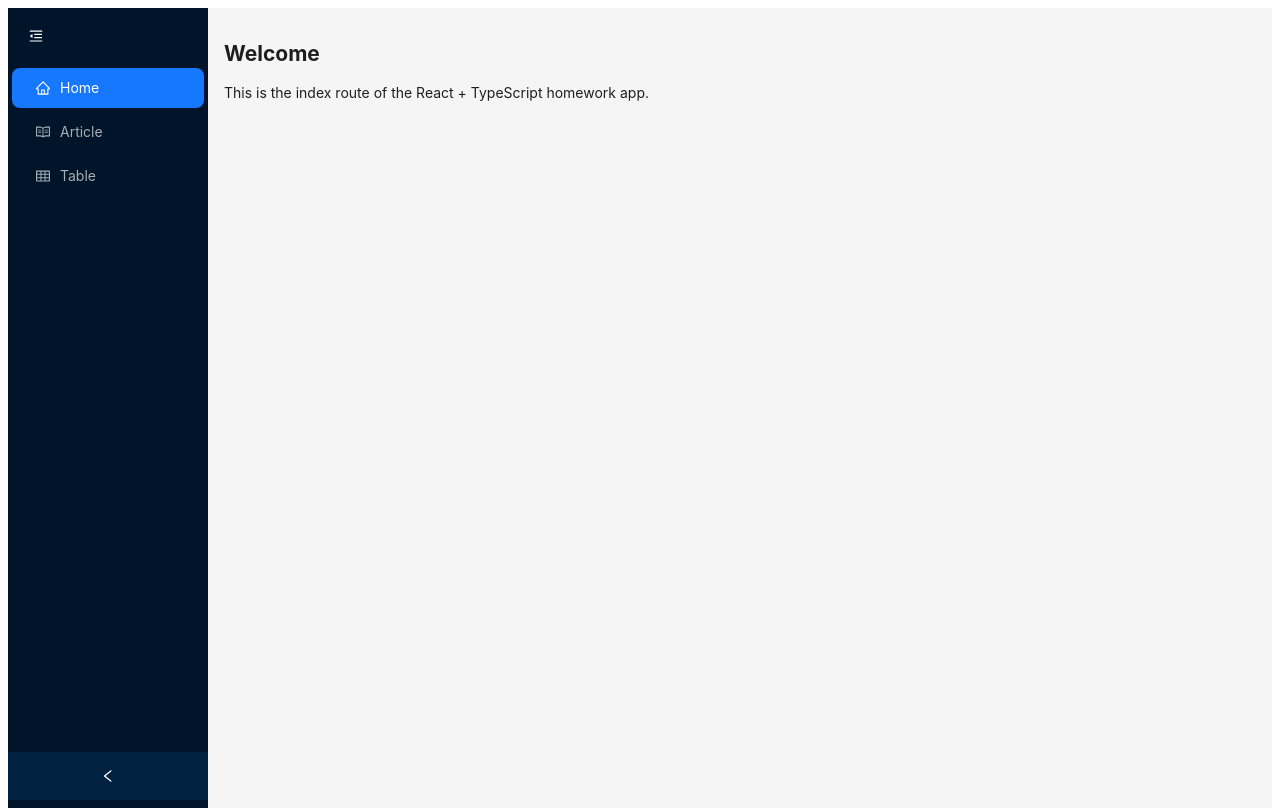
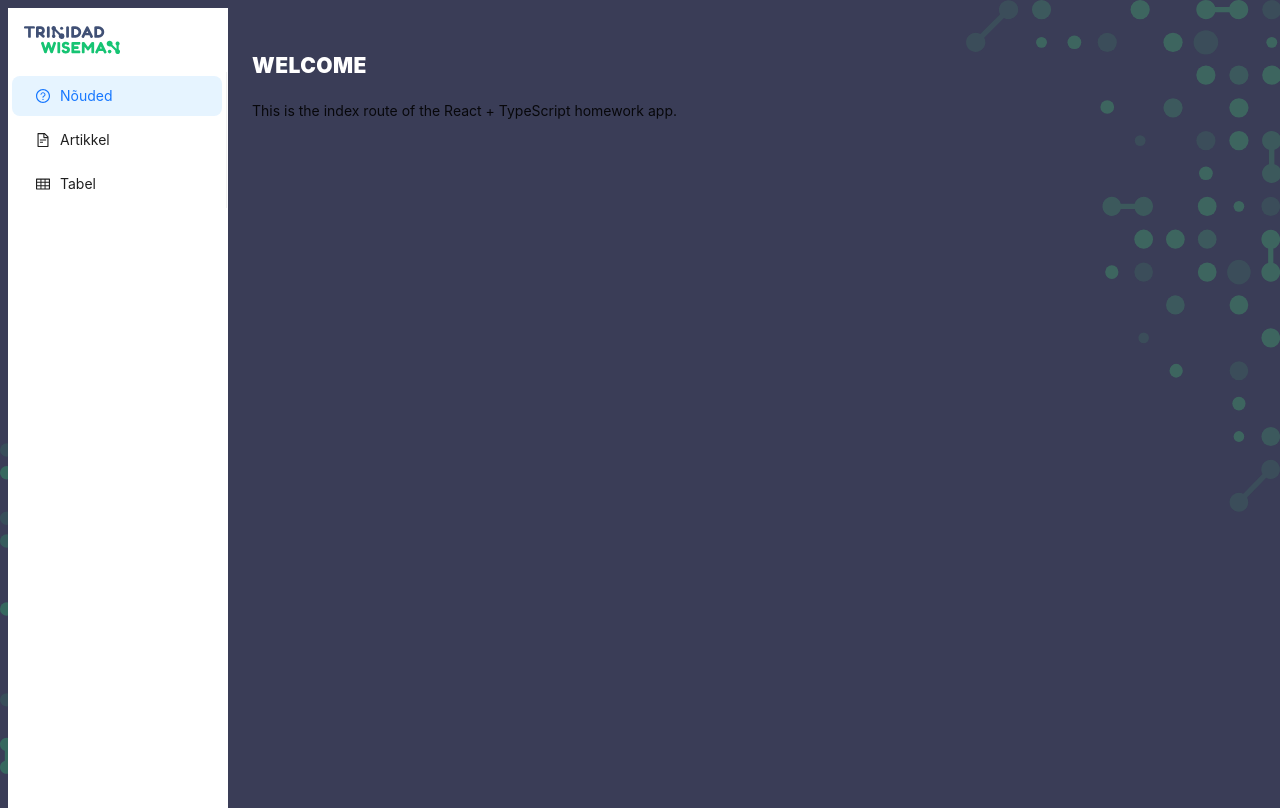
Before and after one commit to fredkorts/trinidad-wiseman-homework, a React (Vite) app: page / in a window 1280 px wide. Built offline with nearby package versions, Linux system fonts and the light colour scheme.

Commit message:
Improve styling

```diff
--- a/src/App.tsx
+++ b/src/App.tsx
@@ -6,6 +6,8 @@ import Home from '@/pages/Home';
 import ArticlePage from '@/pages/Article';
 import TablePage from '@/pages/Table';
 import './assets/styles/global.css';
+import './assets/styles/fonts.css';
+import './assets/styles/theme.css';
 
 const qc = new QueryClient();
 
--- /dev/null
+++ b/src/assets/styles/fonts.css
@@ -0,0 +1,54 @@
+/* Font family name you'll use in CSS: "Booster Next FY" */
+@font-face {
+  font-family: "Booster Next FY";
+  src: url("../fonts/BoosterNextFY-Thin.woff2") format("woff2"),
+       url("../fonts/BoosterNextFY-Thin.woff") format("woff");
+  font-weight: 100;
+  font-style: normal;
+  font-display: swap;
+}
+
+@font-face {
+  font-family: "Booster Next FY";
+  src: url("../fonts/BoosterNextFY-Light.woff2") format("woff2"),
+       url("../fonts/BoosterNextFY-Light.woff") format("woff");
+  font-weight: 300;
+  font-style: normal;
+  font-display: swap;
+}
+
+@font-face {
+  font-family: "Booster Next FY";
+  src: url("../fonts/BoosterNextFY-Regular.woff2") format("woff2"),
+       url("../fonts/BoosterNextFY-Regular.woff") format("woff");
+  font-weight: 400;
+  font-style: normal;
+  font-display: swap;
+}
+
+@font-face {
+  font-family: "Booster Next FY";
+  src: url("../fonts/BoosterNextFY-Medium.woff2") format("woff2"),
+       url("../fonts/BoosterNextFY-Medium.woff") format("woff");
+  font-weight: 500;
+  font-style: normal;
+  font-display: swap;
+}
+
+@font-face {
+  font-family: "Booster Next FY";
+  src: url("../fonts/BoosterNextFY-Bold.woff2") format("woff2"),
+       url("../fonts/BoosterNextFY-Bold.woff") format("woff");
+  font-weight: 700;
+  font-style: normal;
+  font-display: swap;
+}
+
+@font-face {
+  font-family: "Booster Next FY";
+  src: url("../fonts/BoosterNextFY-Black.woff2") format("woff2"),
+       url("../fonts/BoosterNextFY-Black.woff") format("woff");
+  font-weight: 900;
+  font-style: normal;
+  font-display: swap;
+}
--- /dev/null
+++ b/src/assets/styles/theme.css
@@ -0,0 +1,75 @@
+:root {
+  --bg: #3a3d57;
+  --text: #ffffff;
+}
+
+html, body, #root { height: 100%; }
+
+body {
+  background: var(--bg);
+  color: var(--text);
+  font-family: "Booster Next FY", system-ui, -apple-system, "Segoe UI", Roboto, Arial, sans-serif;
+  line-height: 1.6;
+}
+
+/* A wrapper that paints fixed corner decorations without repeating */
+.tw-layout {
+  position: relative;
+  min-height: 100vh;
+}
+
+.tw-layout::before,
+.tw-layout::after {
+  content: "";
+  position: fixed;           /* stay pinned even when scrolling */
+  pointer-events: none;
+  z-index: 0;
+  opacity: 0.9;
+  filter: none;
+}
+
+/* bottom-left dots */
+.tw-layout::before {
+  left: 0;
+  bottom: 0;
+  width: min(33vw, 520px);
+  height: min(33vw, 520px);
+  background: url("../images/bg-deco-left.svg") left bottom / contain no-repeat;
+}
+
+/* top-right dots */
+.tw-layout::after {
+  right: 0;
+  top: 0;
+  width: min(40vw, 640px);
+  height: min(40vw, 640px);
+  background: url("../images/bg-deco-right.svg") right top / contain no-repeat;
+}
+
+/* keep Ant Design surfaces readable on dark bg */
+.ant-layout { background: transparent !important; }
+.ant-card { background: rgba(0,0,0,0.15); border: none; }
+.ant-typography, .ant-card, .ant-alert { color: var(--text); }
+
+/* Big uppercase H1 like the screenshot */
+h1 {
+  font-weight: 900;
+  text-transform: uppercase;
+  letter-spacing: 0.02em;
+  color: var(--text);
+}
+
+/* Sidebar (light) vs content (dark) look */
+.tw-sider {
+  background: #ffffff !important;
+  border-right: 1px solid rgba(255,255,255,0.08);
+}
+.tw-sider .tw-logo {
+  height: 64px;
+  padding: 16px;
+  display: flex;
+  align-items: center;
+}
+.tw-sider .ant-menu {
+  background: transparent;
+}
--- a/src/components/layout/AppLayout.tsx
+++ b/src/components/layout/AppLayout.tsx
@@ -4,10 +4,10 @@ import { Outlet } from 'react-router-dom';
 
 export default function AppLayout() {
   return (
-    <Layout style={{ minHeight: '100vh' }}>
+    <Layout className="tw-layout" style={{ minHeight: '100vh' }}>
       <Sidebar />
       <Layout>
-        <Layout.Content style={{ padding: '16px' }}>
+        <Layout.Content style={{ padding: '24px', position: 'relative', zIndex: 1 }}>
           <Outlet />
         </Layout.Content>
       </Layout>
--- a/src/components/layout/Sidebar.tsx
+++ b/src/components/layout/Sidebar.tsx
@@ -1,37 +1,67 @@
-import { MenuFoldOutlined, MenuUnfoldOutlined, HomeOutlined, ReadOutlined, TableOutlined } from '@ant-design/icons';
-import { Button, Menu } from 'antd';
+import {
+  MenuFoldOutlined,
+  MenuUnfoldOutlined,
+  FileTextOutlined,
+  TableOutlined,
+  QuestionCircleOutlined,
+} from '@ant-design/icons';
+import { Button, Menu, Grid } from 'antd';
 import Sider from 'antd/es/layout/Sider';
 import { useState } from 'react';
 import { useNavigate, useLocation } from 'react-router-dom';
+import logo from '@/assets/images/logo.svg';
+
+const { useBreakpoint } = Grid;
 
 export function Sidebar() {
   const [collapsed, setCollapsed] = useState(false);
+  const screens = useBreakpoint();
+  const isMobile = !screens.lg; // < lg => mobile/tablet
   const nav = useNavigate();
   const loc = useLocation();
 
   const items = [
-    { key: '/', icon: <HomeOutlined />, label: 'Home' },
-    { key: '/article', icon: <ReadOutlined />, label: 'Article' },
-    { key: '/table', icon: <TableOutlined />, label: 'Table' }
+    { key: '/', icon: <QuestionCircleOutlined />, label: 'Nõuded' },
+    { key: '/article', icon: <FileTextOutlined />, label: 'Artikkel' },
+    { key: '/table', icon: <TableOutlined />, label: 'Tabel' },
   ];
 
   return (
-    <Sider collapsible collapsed={collapsed} width={200} breakpoint="lg" collapsedWidth={64} role="navigation" aria-label="Main">
-      <div className="p-2" style={{ padding: 12 }}>
-        <Button
-          aria-label={collapsed ? 'Open sidebar' : 'Close sidebar'}
-          type="text"
-          onClick={() => setCollapsed(!collapsed)}
-          icon={collapsed ? <MenuUnfoldOutlined /> : <MenuFoldOutlined />}
-          style={{ color: '#fff' }}
-        />
+    <Sider
+      className="tw-sider"
+      theme="light"
+      /* Desktop: never collapsed; Mobile: controlled collapse */
+      collapsed={isMobile ? collapsed : false}
+      collapsedWidth={isMobile ? 0 : 220}
+      width={220}
+      /* No built-in trigger; we render a button only on mobile */
+      trigger={null}
+      /* Auto-collapse when crossing breakpoint */
+      breakpoint="lg"
+      onBreakpoint={(broken) => setCollapsed(broken)}
+    >
+      <div className="tw-logo" style={{ gap: 8 }}>
+        <img src={logo} alt="Trinidad Wiseman" style={{ height: 28, width: 'auto' }} />
+        {/* Show toggle button ONLY on mobile */}
+        {isMobile && (
+          <Button
+            aria-label={collapsed ? 'Ava külgriba' : 'Sulge külgriba'}
+            type="text"
+            onClick={() => setCollapsed((v) => !v)}
+            icon={collapsed ? <MenuUnfoldOutlined /> : <MenuFoldOutlined />}
+            style={{ marginLeft: 'auto' }}
+          />
+        )}
       </div>
+
       <Menu
-        theme="dark"
         mode="inline"
         selectedKeys={[loc.pathname]}
         items={items}
-        onClick={({ key }) => nav(String(key))}
+        onClick={({ key }) => {
+          nav(String(key));
+          if (isMobile) setCollapsed(true); // close after navigating on mobile
+        }}
       />
     </Sider>
   );
```
